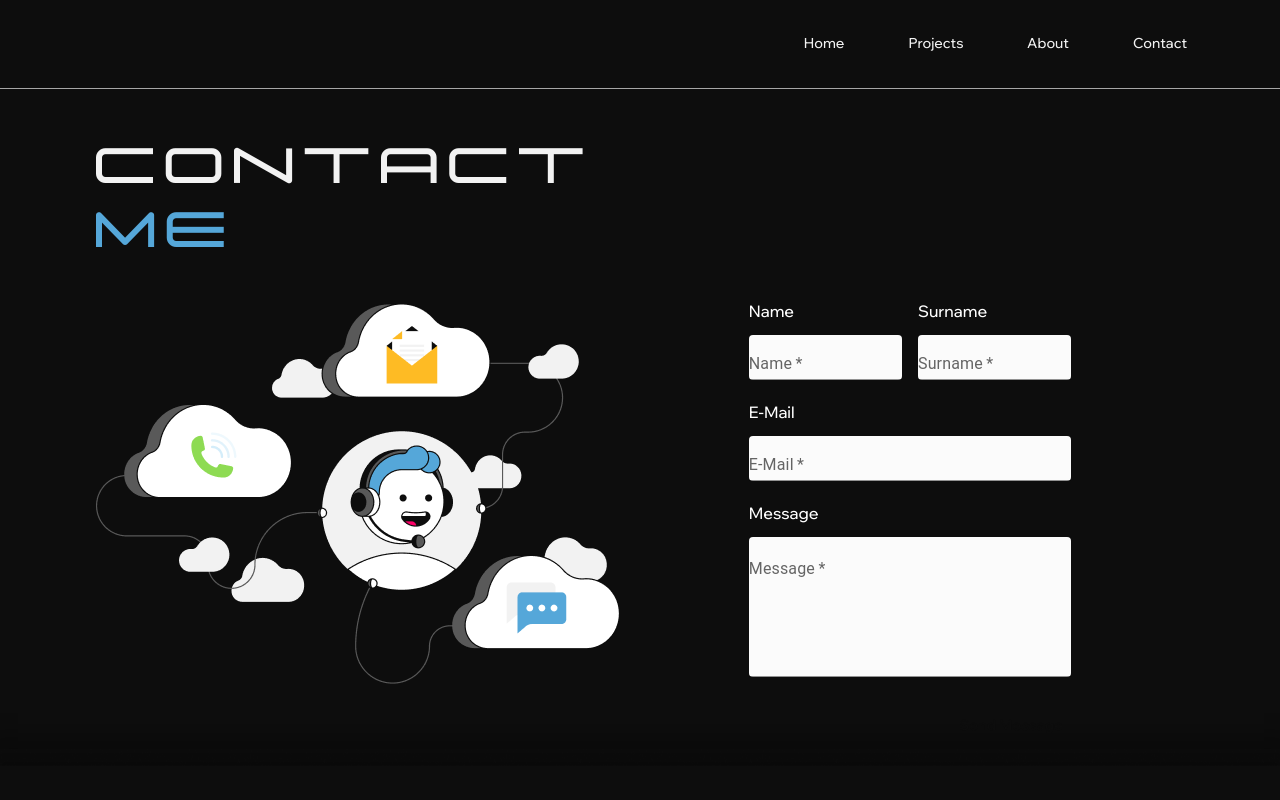
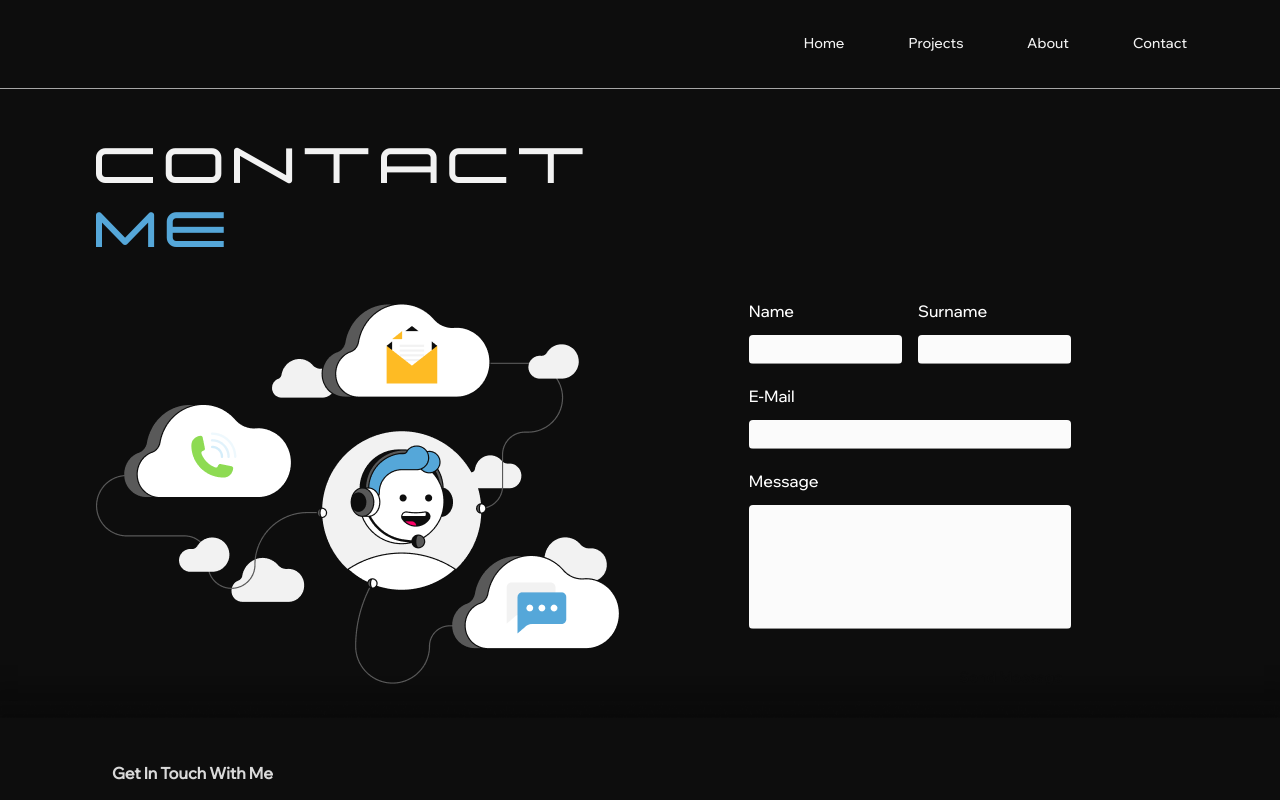
Before and after one commit to batuhangokalp/personal-website-1, a Next.js app: page /contact in a window 1280 px wide. Shown: the top 800 px of the page. Built offline with nearby package versions, Linux system fonts and the light colour scheme.

Commit message:
Update Form.jsx

```diff
--- a/components/ContactPageComponents/Form.jsx
+++ b/components/ContactPageComponents/Form.jsx
@@ -62,7 +62,6 @@ const Form = () => {
           <TextField
             required
             id="name"
-            label="Name"
             size="small"
             type="text"
             className={styles.inputs}
@@ -77,7 +76,6 @@ const Form = () => {
           <TextField
             required
             id="surname"
-            label="Surname"
             size="small"
             type="text"
             className={styles.inputs}
@@ -94,7 +92,6 @@ const Form = () => {
           <TextField
             required
             id="email"
-            label="E-Mail"
             size="small"
             type="email"
             fullWidth
@@ -112,7 +109,6 @@ const Form = () => {
           <TextField
             required
             id="message"
-            label="Message"
             type="text"
             multiline
             rows={5}
```
